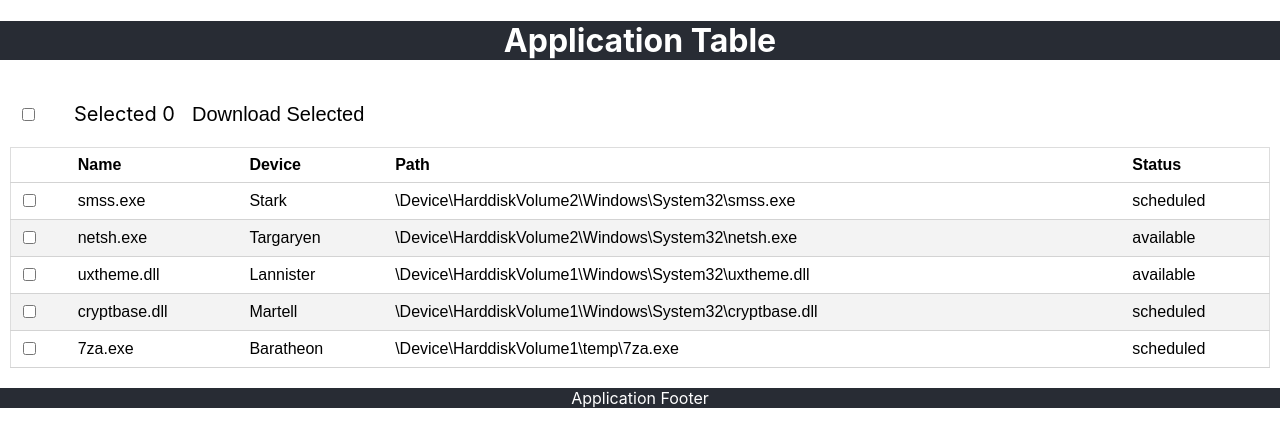
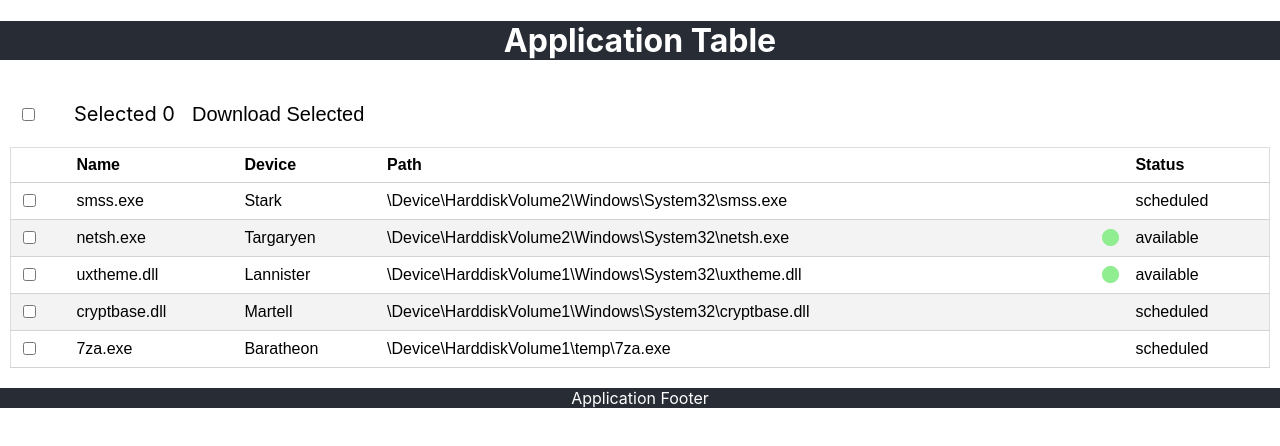
Before and after one commit to nitinkumargore/app-table, a React (Create React App) app: page / in a window 1280 px wide. Shown: the top 446 px of the page. Built offline with nearby package versions, Linux system fonts and the light colour scheme.

Commit message:
added green dots for avaliable app

```diff
--- a/src/assets/App.css
+++ b/src/assets/App.css
@@ -105,3 +105,12 @@ body{
 .app-table .table-row-selected{
   background-color: rgb(199, 199, 199) !important;
 }
+
+.green-circle{
+  border: 1px solid lightgreen;
+  height: 15px;
+  width: 15px;
+  border-radius: 8px;
+  background-color: lightgreen;
+  float: right;
+}
--- a/src/components/TableRow.js
+++ b/src/components/TableRow.js
@@ -32,7 +32,7 @@ function TableRow(props) {
       <td>{name}</td>
       <td>{device}</td>
       <td>{path}</td>
-      <td/>
+      <td><div className={(status==='available')? 'green-circle': ''}/></td>
       <td>{status}</td>
     </tr>
   );
```
